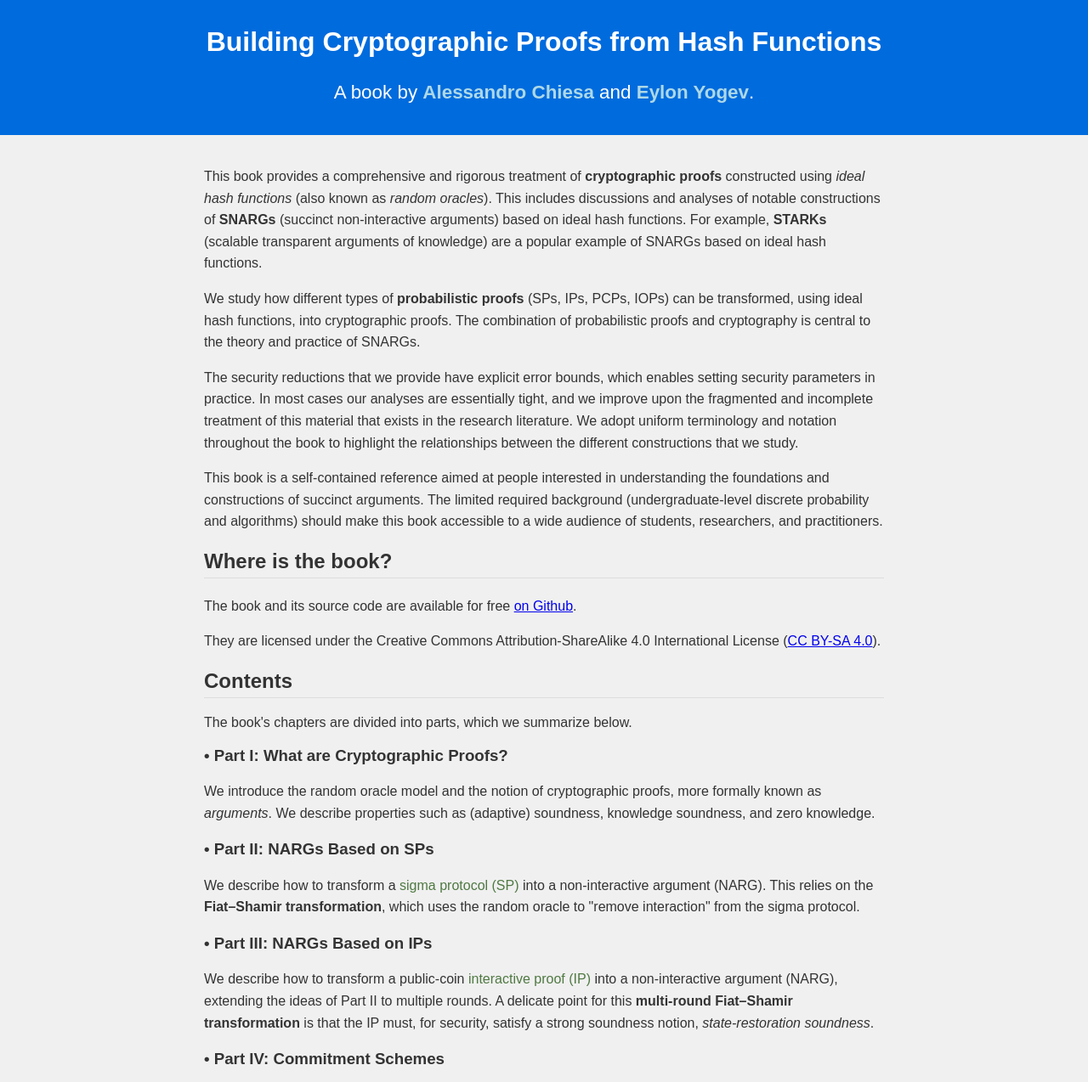
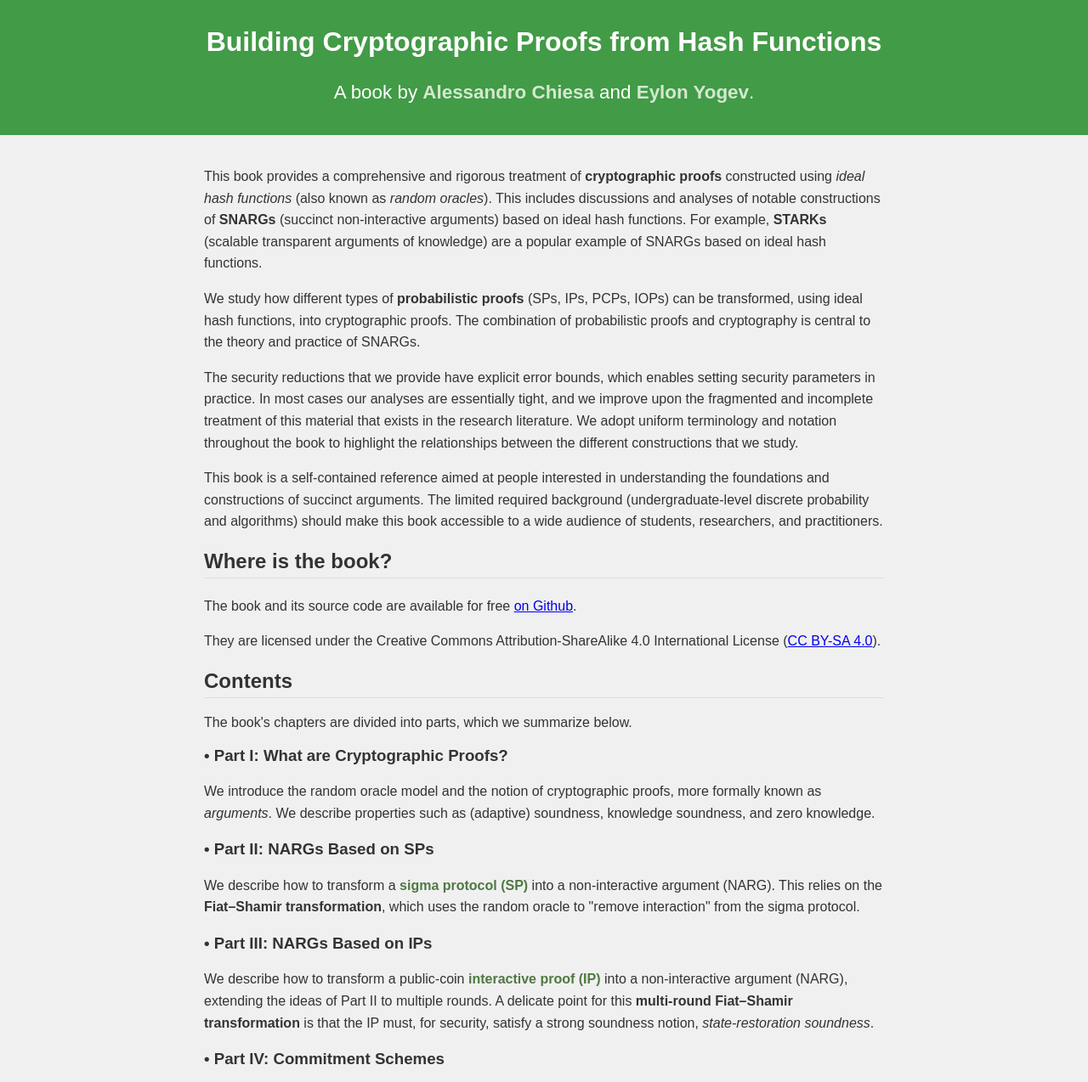
Before and after one commit to hash-based-snargs-book/hash-based-snargs-book.github.io, a plain HTML site: page index.html in a window 1280 px wide. Shown: the top 1274 px of the page at 85% size. Drawn offline with Linux system fonts and the light colour scheme.

Commit message:
Update index.html

```diff
--- a/index.html
+++ b/index.html
@@ -13,7 +13,7 @@
             color: #333;
         }
         header {
-            background-color: #006bdd;
+            background-color: #429B46;
             color: white;
             padding: 10px;
             text-align: center;
@@ -22,7 +22,7 @@
             font-size: 1.4em;
         }
         header p a {
-            color: #ADD8E6;
+            color: #d4e8d1;
             text-decoration: none;
         }
         a:hover{ text-decoration: underline;}
@@ -45,7 +45,8 @@
             line-height: 1.6;
         }
         .keyword {
-        color: #4f7942;
+            color: #4f7942;
+            font-weight: bold;
         }
     </style>
 </head>
```
